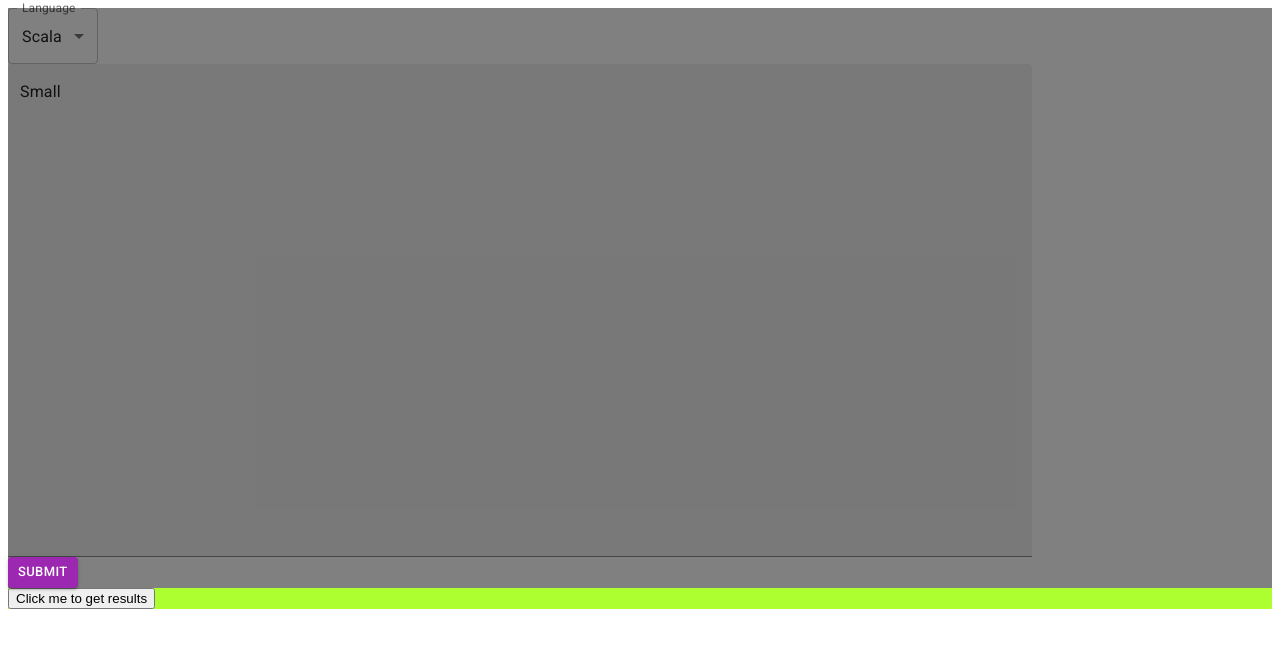
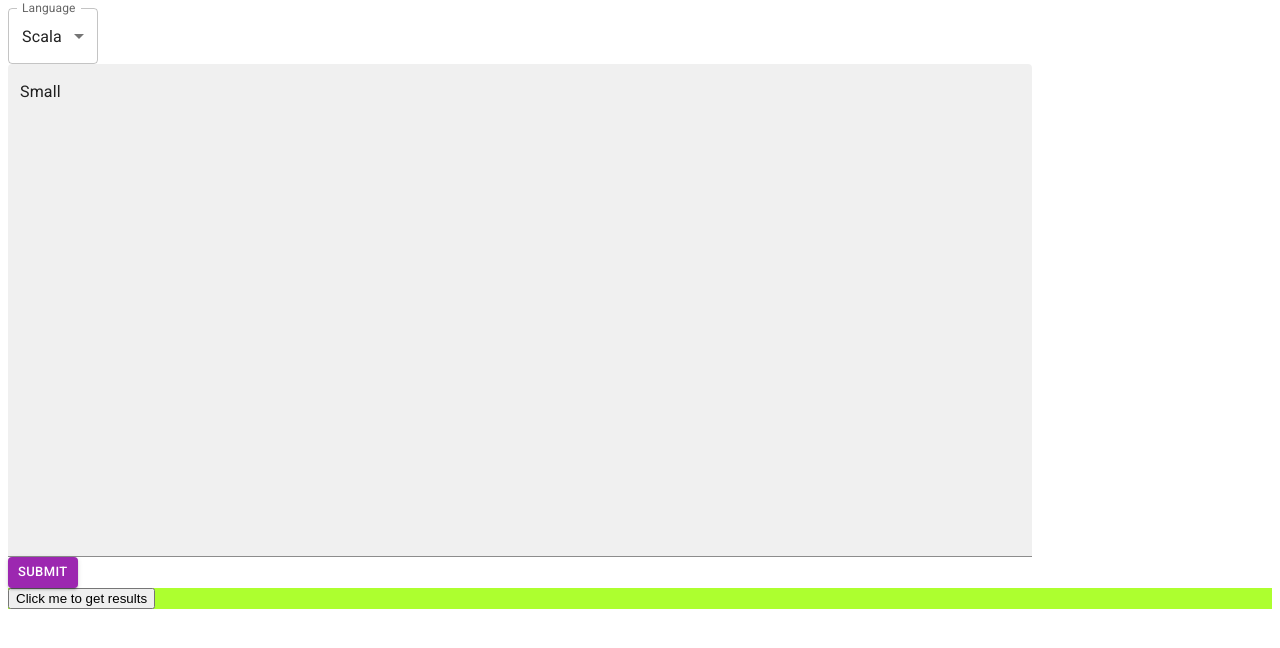
Before and after one commit to redwolf-danger/compiler_project, a React (Vite) app: page / in a window 1280 px wide. Shown: the top 648 px of the page. Built offline with nearby package versions, Linux system fonts and the light colour scheme.

Commit message:
basic editor ready

```diff
--- a/src/App.jsx
+++ b/src/App.jsx
@@ -97,7 +97,7 @@ function App() {
 
 
   return (<>
-      <div style={{backgroundColor:"grey"}}>
+      <div>
           <Code_space/>
       </div>
 
```
